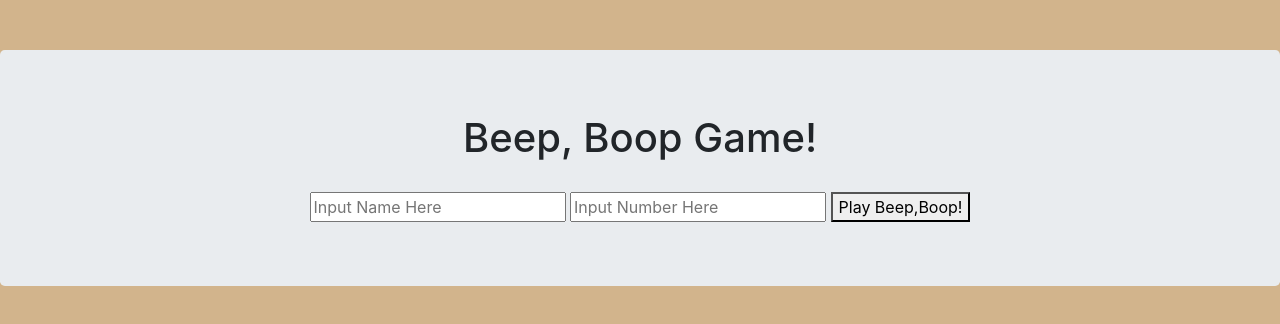
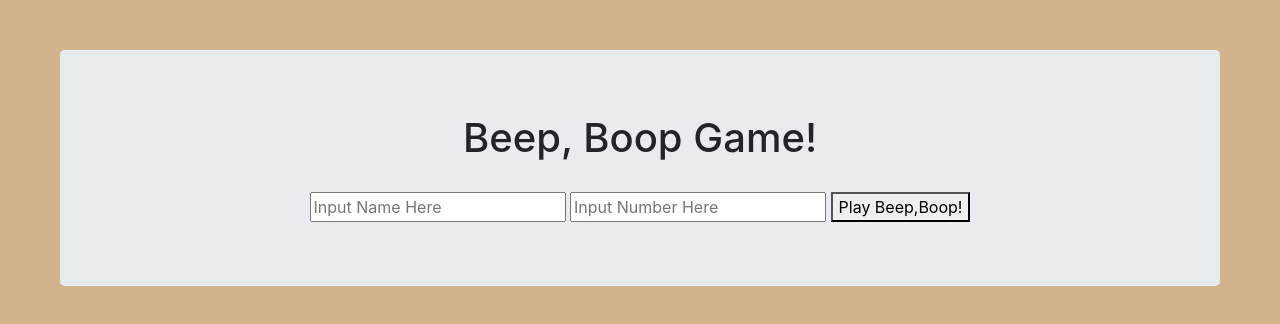
Before and after one commit to marcusjensen15/week-3-project, a plain HTML site: page index.html in a window 1280 px wide. Drawn offline with nearby package versions, Linux system fonts and the light colour scheme.

Commit message:
Adjust layout, notes for flipping output backwards

```diff
--- a/css/styles.css
+++ b/css/styles.css
@@ -6,6 +6,8 @@ background-color: tan;
 .jumbotron {
   margin-top: 50px;
   text-align: center;
+  margin-left: 60px;
+  margin-right: 60px;
 
 }
 .button-and-input {
--- a/js/scripts.js
+++ b/js/scripts.js
@@ -46,3 +46,7 @@ $(document).ready(function(){
 
   });
 });
+
+// Flipping result backwards:
+//
+// Radio Button: if checked evaluate the outputArray backwards.
```
Also changed, not shown: index.html (+0 -4 lines).
